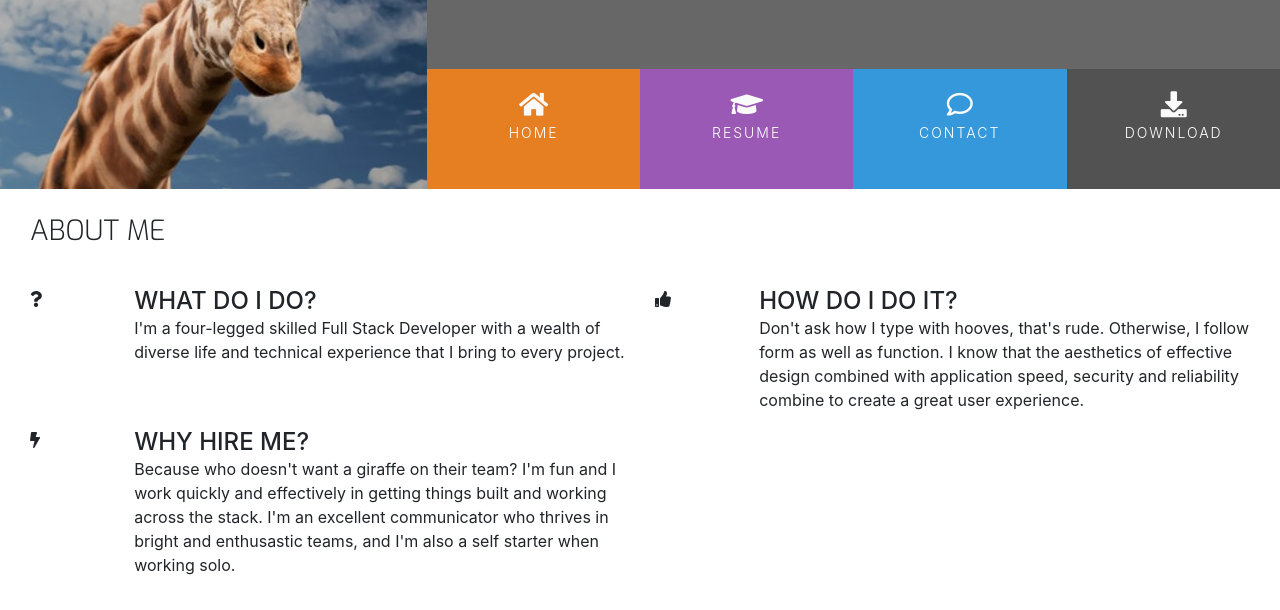
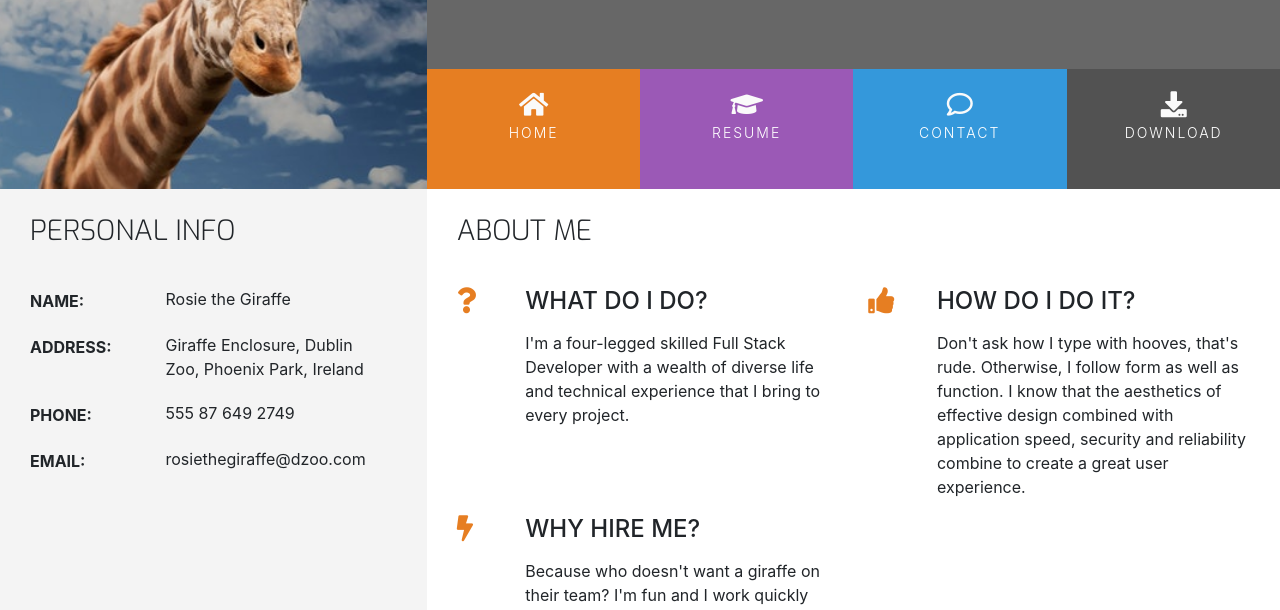
Before and after one commit to hartnetl/resume-example, a plain HTML site: page index.html in a window 1280 px wide. Shown: the part 180-790 px from the top of the page. Drawn offline with nearby package versions, Linux system fonts and the light colour scheme.

Commit message:
Style index.html content

```diff
--- a/assets/css/style.css
+++ b/assets/css/style.css
@@ -24,6 +24,10 @@
 
 .ui-menu-color-contact{
     background-color: #3498db;
+}
+
+.bg-color-personal-info {
+    background-color: #f4f4f4;
 }
 
 
@@ -211,3 +215,50 @@ footer {
 #footer-details{
     padding: 20px;
 }
+
+/* ------------------------------------------------------------ THREE REASONS */
+
+.three-reasons-icon {
+    font-size: 26px;
+    color: #e67e22;
+}
+
+.three-reasons-heading {
+    margin-bottom: 15px;
+}
+
+/* ------------------------------------------------------------ PERSONAL DETAILS */
+
+.personal-info-item {
+    margin-bottom: 20px;
+    display: block;
+    clear: both;
+}
+
+.personal-info-item .key,
+.personal-info-item .value {
+    padding-right: 8px;
+    display: inline-block;
+}
+
+.personal-info-item .key p,
+.personal-info-item .value p {
+    margin: 0;
+}
+
+.personal-info-item .key {
+    width: 30%;
+    margin-right: 21px;
+    padding-top: 2px;
+    vertical-align: top;
+}
+
+.personal-info-item .key p {
+    font-weight: 700;
+}
+
+.personal-info-item .value {
+    width: 60%;
+    position: relative;
+
+}
--- a/index.html
+++ b/index.html
@@ -57,7 +57,62 @@
     </header>
 
     <section class="container-fluid">
-        <div class="row row-table">
+        <div class="row">
+            <div class="col-md-4 bg-color-personal-info section-column">
+                <div class="row">
+                    <div class="col-12">
+                        <h3 class="section-heading uppercase">Personal Info</h3>
+                    </div>
+                </div>
+                <div class="personal-info-item">
+                    <div class="key">
+                        <p class="uppercase">
+                            Name:
+                        </p>
+                    </div>
+                    <div class="value">
+                        <p>
+                            Rosie the Giraffe
+                        </p>
+                    </div>
+                </div>
+                <div class="personal-info-item">
+                    <div class="key">
+                        <p class="uppercase">
+                            address:
+                        </p>
+                    </div>
+                    <div class="value">
+                        <p>
+                            Giraffe Enclosure, Dublin Zoo, Phoenix Park, Ireland
+                        </p>
+                    </div>
+                </div>
+                <div class="personal-info-item">
+                    <div class="key">
+                        <p class="uppercase">
+                            phone:
+                        </p>
+                    </div>
+                    <div class="value">
+                        <p>
+                            555 87 649 2749
+                        </p>
+                    </div>
+                </div>
+                <div class="personal-info-item">
+                    <div class="key">
+                        <p class="uppercase">
+                            email:
+                        </p>
+                    </div>
+                    <div class="value">
+                        <p>
+                            rosiethegiraffe@dzoo.com
+                        </p>
+                    </div>
+                </div>
+            </div>
             <div class="col-md-8 bg-color-three-reasons section-column">
                 <div class="row">
                     <div class="col">
```
